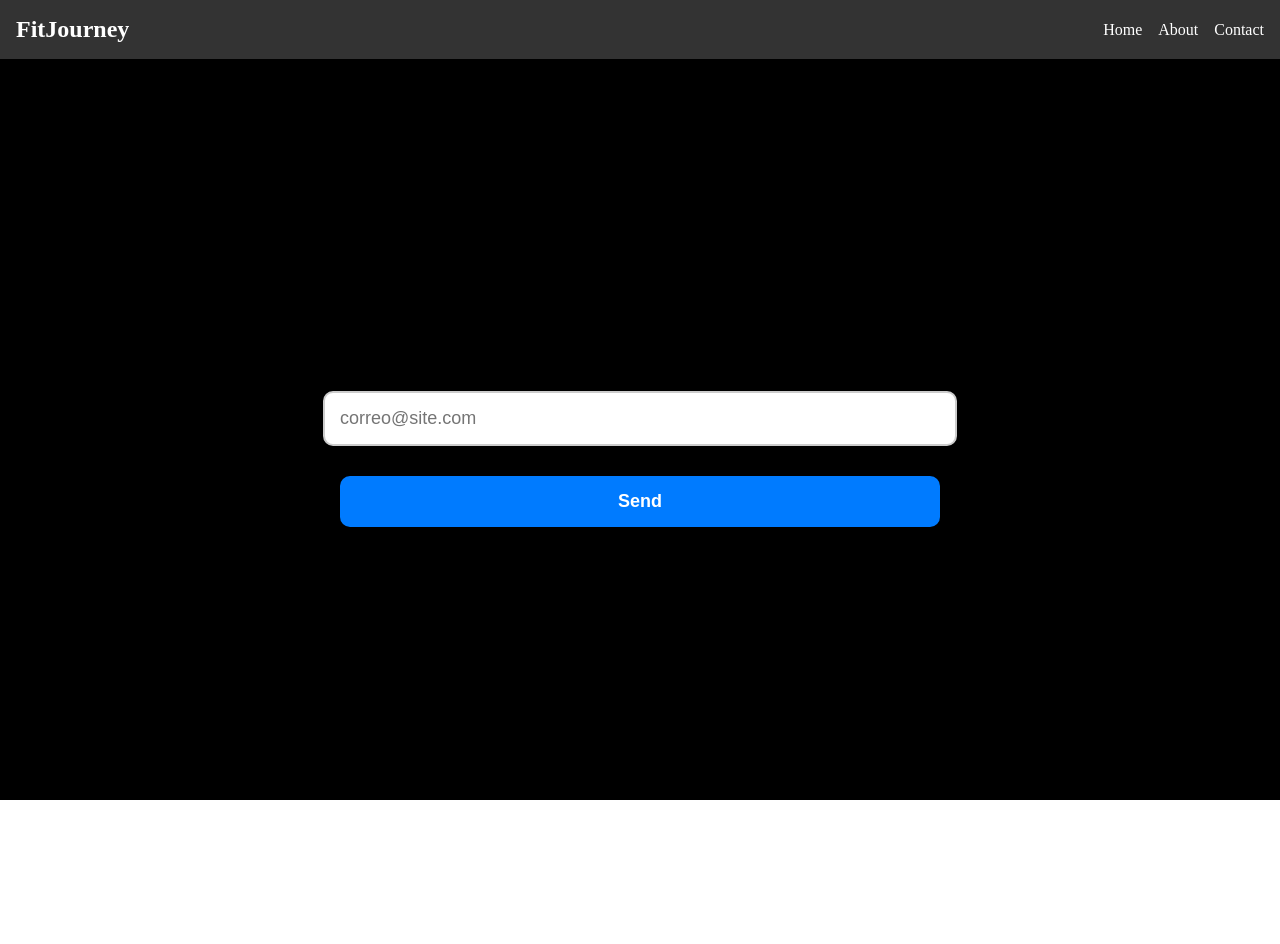
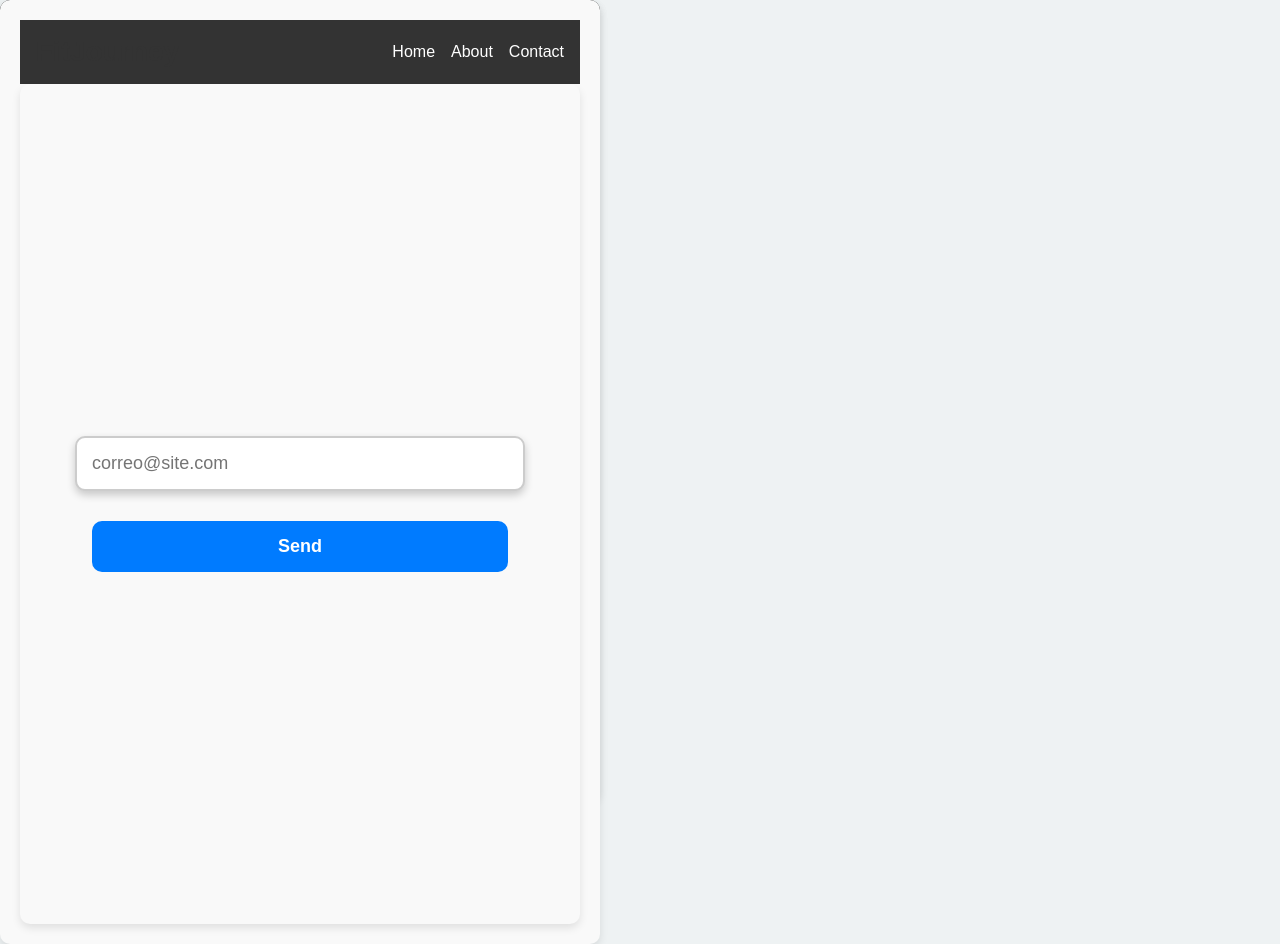
Before and after one commit to SalomonAvila/FitJourney, a React (Vite) app: page /login in a window 1280 px wide. Before the commit the page ends 859 px from the top, so only its background shows below. Built offline with nearby package versions, Linux system fonts and the light colour scheme; no server answers.

Commit message:
Estilos de prueba

```diff
--- a/src/pages/InformacionPerfil.jsx
+++ b/src/pages/InformacionPerfil.jsx
@@ -1,6 +1,6 @@
 import React, {useState, useEffect} from "react";
 import { client } from "../API/client";
-
+import '../styles/InformacionPerfil.css'
 function InformacionPerfil() {
   const [perfil, setPerfil] = useState({
     id: "NULL",
--- /dev/null
+++ b/src/styles/InformacionPerfil.css
@@ -0,0 +1,35 @@
+
+div {
+    max-width: 600px;
+    margin: 0 auto;
+    padding: 20px;
+    background-color: #f9f9f9;
+    border-radius: 10px;
+    box-shadow: 0 4px 8px rgba(0, 0, 0, 0.1);
+    font-family: Arial, sans-serif;
+  }
+
+  h1 {
+    text-align: center;
+    font-size: 28px;
+    color: #333;
+    margin-bottom: 20px;
+  }
+
+
+  h2 {
+    font-size: 20px;
+    color: #555;
+    margin: 10px 0;
+  }
+
+  h2 span {
+    font-weight: bold;
+    color: #007bff;
+  }
+
+  body {
+    background-color: #eef2f3;
+    margin: 0;
+    padding: 0;
+  }
```
